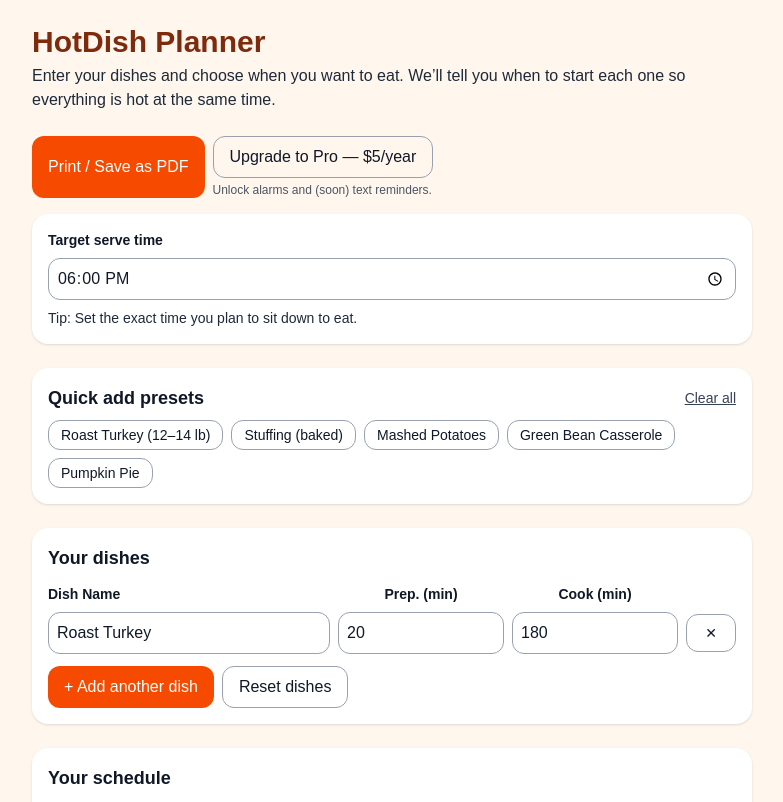
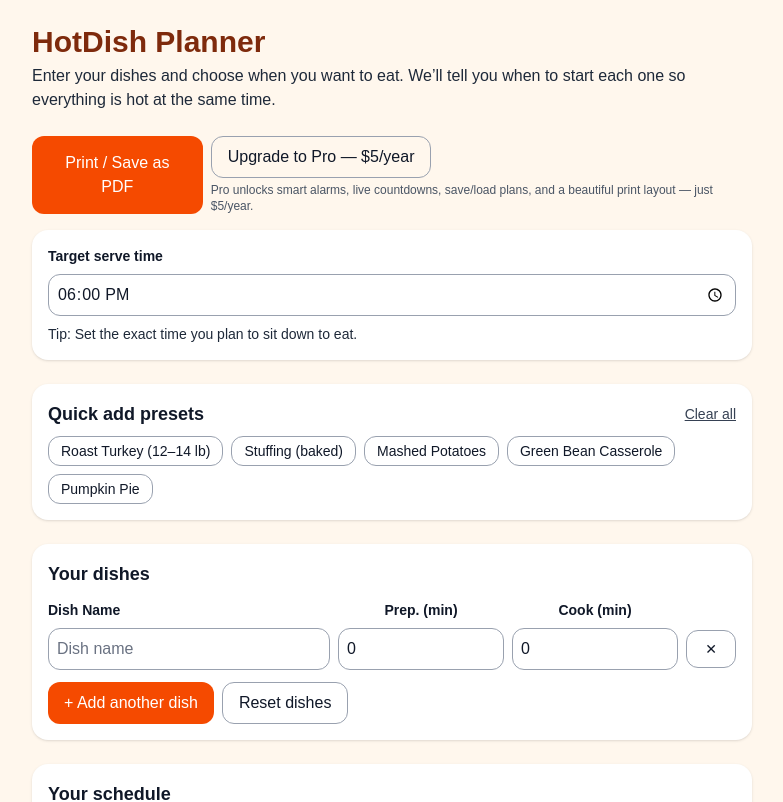
Before and after one commit to Skate-TapeCo/hotdish-planner, a Next.js app: page / in a window 1280 px wide. Shown: the top 802 px of the page, without its empty margins (248-1031 px from the left). Built offline with nearby package versions, Linux system fonts and the light colour scheme.

Commit message:
Start with blank dish; update Pro upsell copy

```diff
--- a/app/page.js
+++ b/app/page.js
@@ -186,10 +186,10 @@ export default function Page() {
 const [generatedAt, setGeneratedAt] = useState('');
 useEffect(() => { setGeneratedAt(new Date().toLocaleString()); }, []);
 
-  // Dishes list
-  const [dishes, setDishes] = useState([
-    { id: crypto.randomUUID(), name: 'Roast Turkey', prepMinutes: 20, cookMinutes: 180 },
-  ]);
+  // Dishes list (start blank)
+const [dishes, setDishes] = useState([
+  { id: crypto.randomUUID(), name: '', prepMinutes: 0, cookMinutes: 0 },
+]);
 
   // Pro flag (unlocked on /success via localStorage)
   const [isPro, setIsPro] = useState(false);
@@ -493,7 +493,9 @@ useEffect(() => {
                 >
                   Upgrade to Pro — $5/year
                 </button>
-                <p className="text-xs text-gray-600 mt-1">Unlock alarms and (soon) text reminders.</p>
+                <p className="text-xs text-gray-600 mt-1">
+  Pro unlocks smart alarms, live countdowns, save/load plans, and a beautiful print layout — just $5/year.
+</p>
               </div>
             )}
           </div>
```
